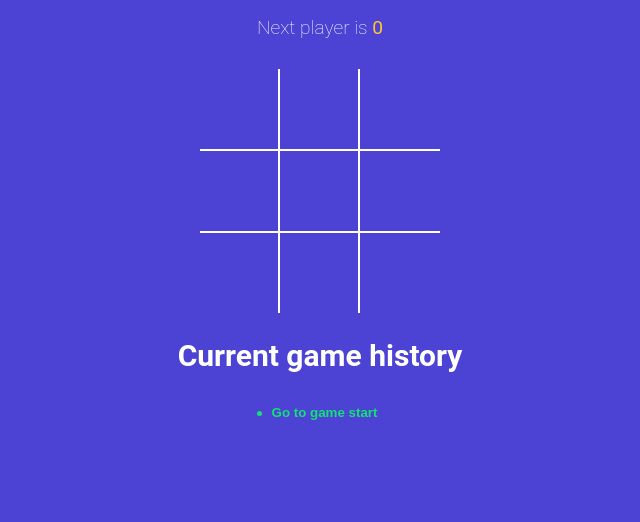
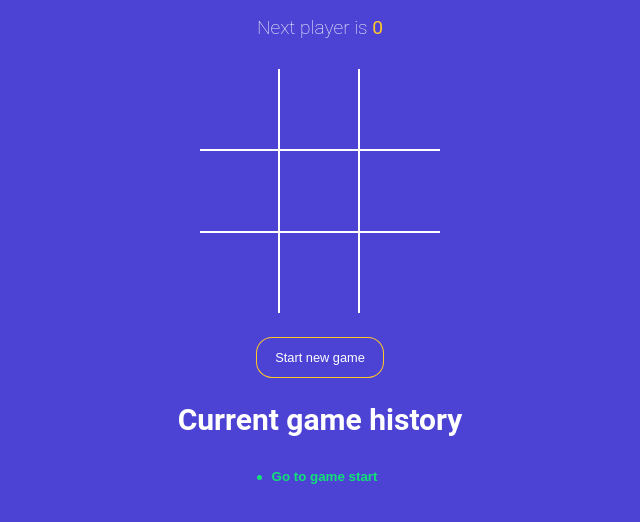
Before and after one commit to ashishkumar2024/tictactoe-game, a React (Vite) app: page / in a window 1280 px wide. Shown: the top 522 px of the page, without its empty margins (320-960 px from the left). Built offline with nearby package versions, Linux system fonts and the light colour scheme.

Commit message:
Added start new game button

```diff
--- a/src/App.jsx
+++ b/src/App.jsx
@@ -48,6 +48,11 @@
     setCurrentMove(move);
   };
 
+  const onNewGameStart = () => {
+    setHistory(NEW_GAME);
+    setCurrentMove(0);
+  };
+
   return (
     <div className="app">
       <StatusMessage winner={winner} gamingBoard={gamingBoard} />
@@ -55,6 +60,13 @@
         squares={gamingBoard.squares}
         handleSquareClick={handleSquareClick}
       />
+      <button
+        type="button"
+        onClick={onNewGameStart}
+        className={`btn-reset ${winner ? 'active' : ''}`}
+      >
+        Start new game
+      </button>
       <h2>Current game history</h2>
       <History history={history} moveTo={moveTo} currentMove={currentMove} />
     </div>
```
